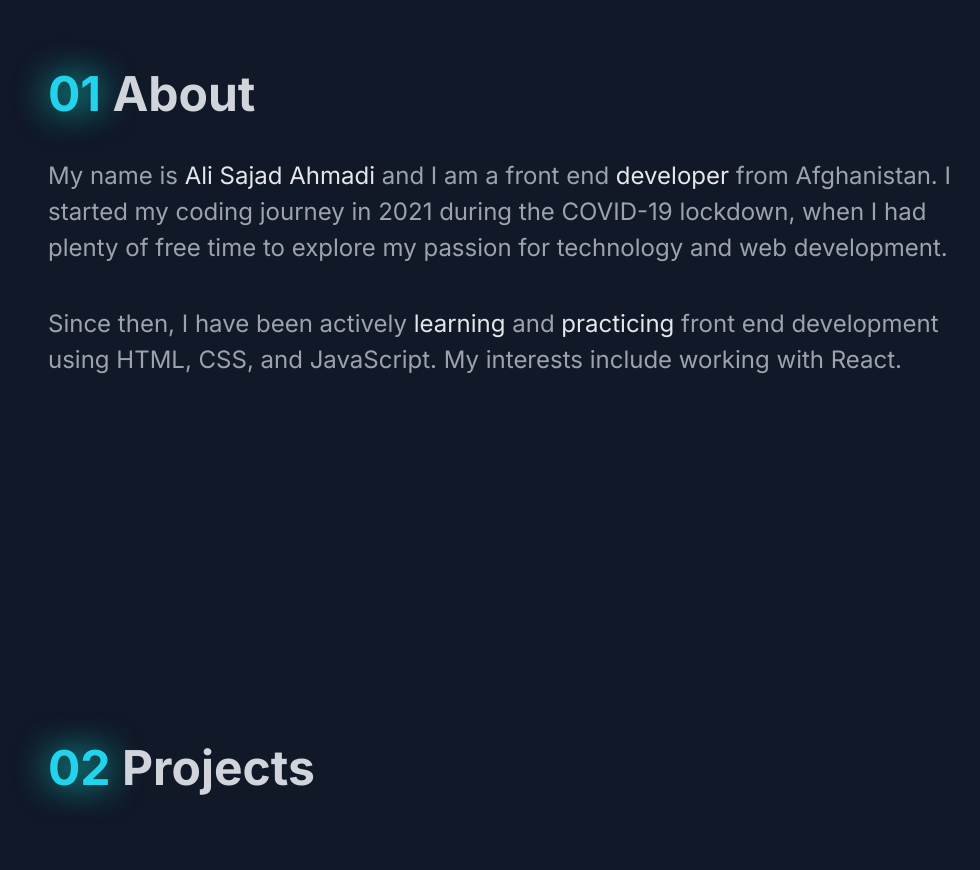
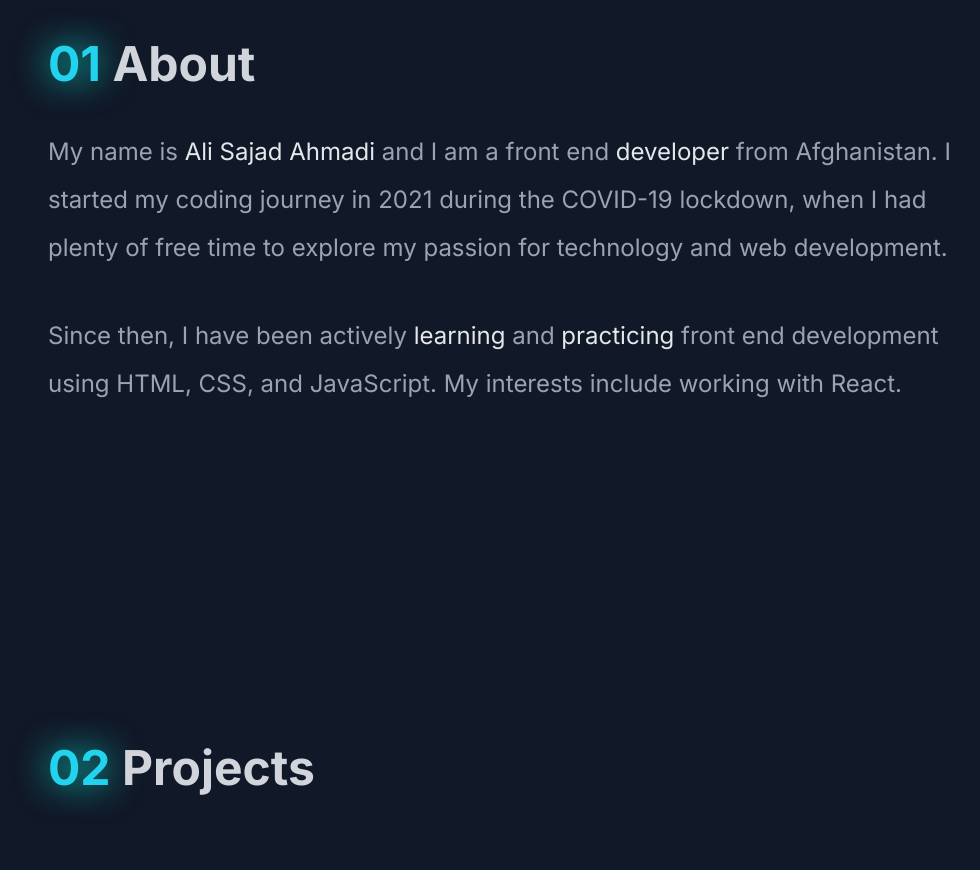
Before and after one commit to alisajad001/alisajad-portfolio, a React (Vite) app: page / in a window 1280 px wide. Shown: the part 1040-1910 px from the top of the page, without its empty margins (132-1112 px from the left). Built offline with nearby package versions, Linux system fonts and the light colour scheme.

Commit message:
Style: Line height

```diff
--- a/src/components/About.jsx
+++ b/src/components/About.jsx
@@ -7,21 +7,21 @@ const About = () => {
         </p>
 
         <div className="flex flex-col gap-10 text-lg md:text-2xl">
-          <h2 className="text-gray-400 leading-[1.5]">
+          <p className="text-gray-400 leading-[2]">
             My name is <span className="text-gray-200">Ali Sajad Ahmadi</span>{" "}
             and I am a front end{" "}
             <span className="text-gray-200">developer</span> from Afghanistan. I
             started my coding journey in 2021 during the COVID-19 lockdown, when
             I had plenty of free time to explore my passion for technology and
             web development.
-          </h2>
-          <h2 className="text-gray-400 leading-[1.5]">
+          </p>
+          <p className="text-gray-400 leading-[2]">
             Since then, I have been actively{" "}
             <span className="text-gray-200">learning</span> and{" "}
             <span className="text-gray-200">practicing</span> front end
             development using HTML, CSS, and JavaScript. My interests include
             working with React.
-          </h2>
+          </p>
         </div>
       </div>
     </div>
```
